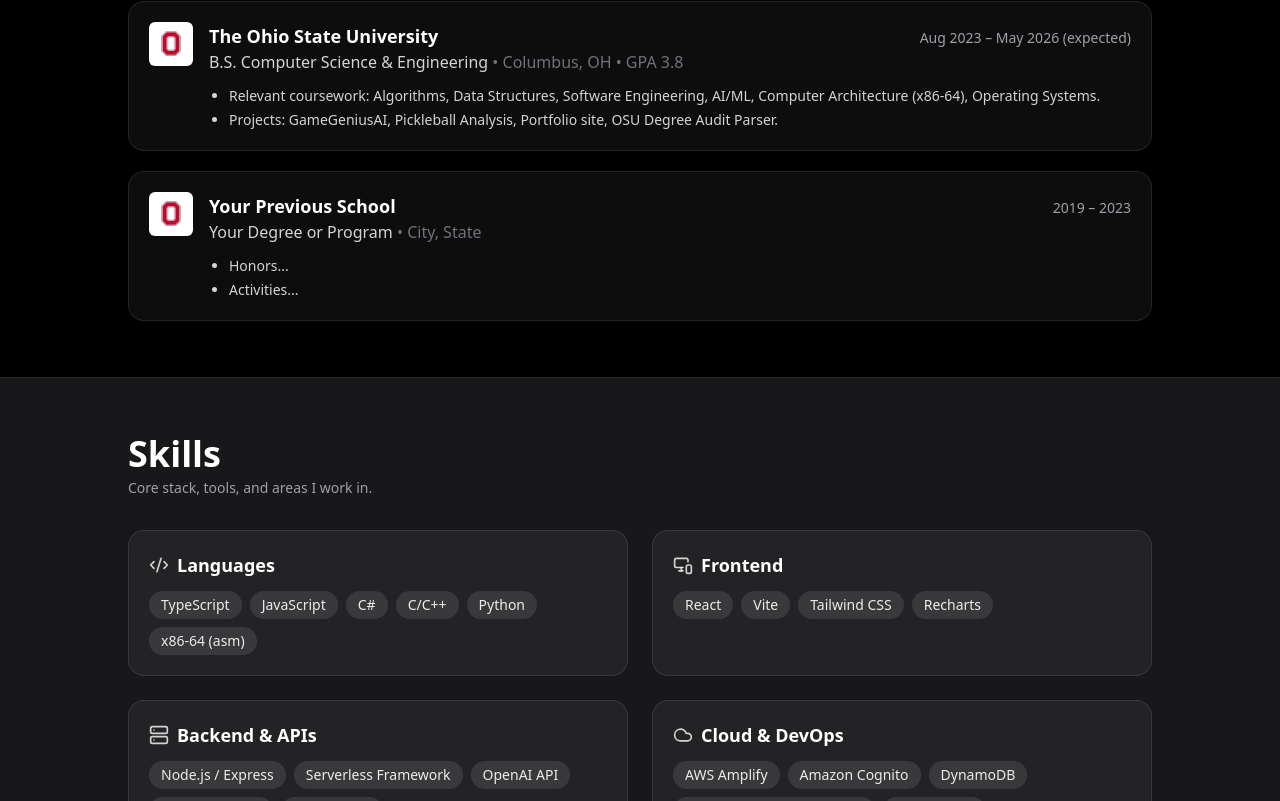
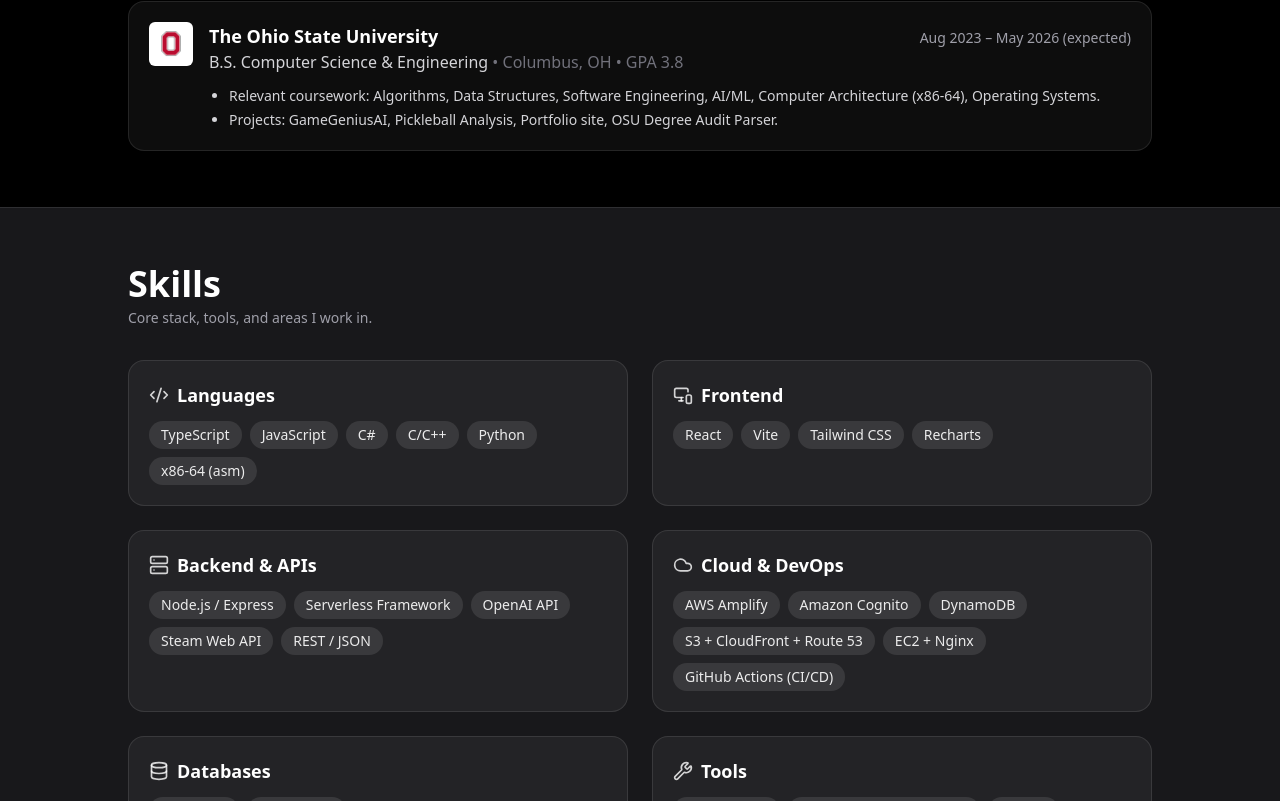
Before and after one commit to KyleWhite22/Portfolio, a React (Vite) app in the folder client/: page / in a window 1280 px wide. Shown: the part 2960-3761 px from the top of the page. Built offline with nearby package versions, Linux system fonts and the light colour scheme.

Commit message:
remvoed unused education

```diff
--- a/client/src/components/Education.tsx
+++ b/client/src/components/Education.tsx
@@ -29,16 +29,6 @@ const education: EducationItem[] = [
     logoSrc: osuLogo,
     logoAlt: "Ohio State University logo",
     link: "https://www.osu.edu/",
-  },
-   {
-     school: "Your Previous School",
-     degree: "Your Degree or Program",
-   dates: "2019 – 2023",
-    location: "City, State",
-    bullets: ["Honors...", "Activities..."],
-    logoSrc: osuLogo,
-    logoAlt: "School logo",
-    link: "https://example.edu/",
   },
 ];
 
```
